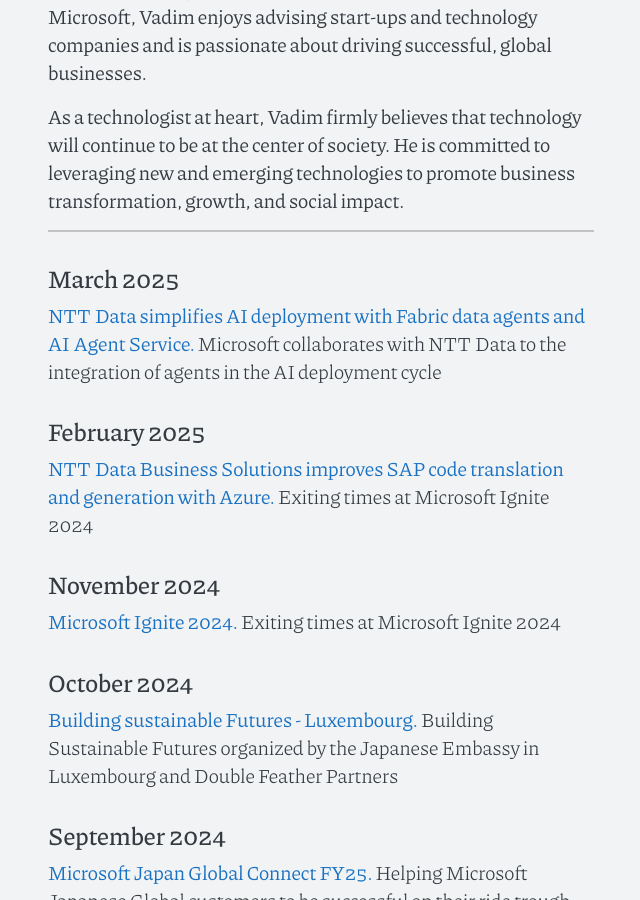
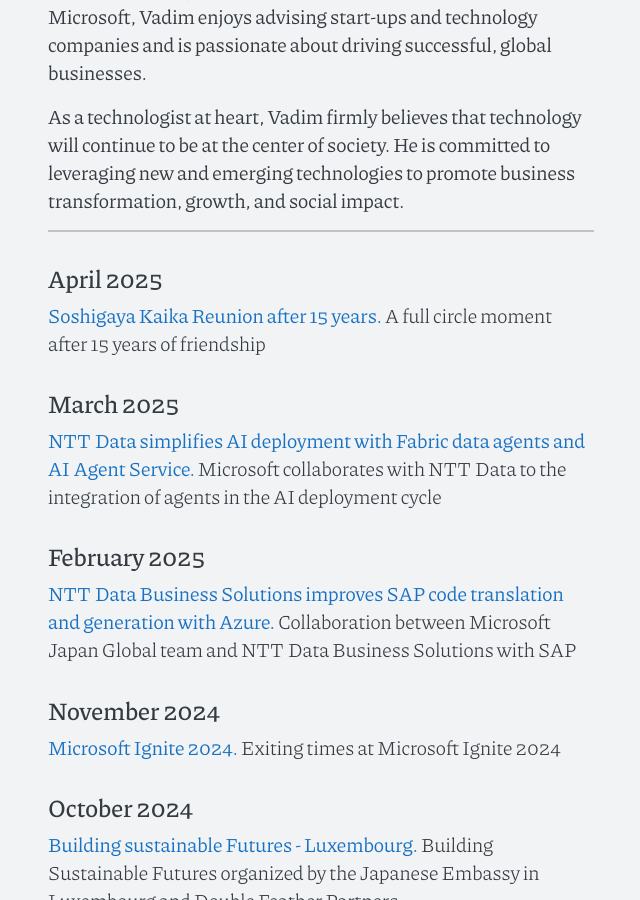
Before and after one commit to vadimzendejas/vadimzendejas.github.io, a Jekyll site: the page built from index.md, in a window 1280 px wide and 900 px high, scrolled down 1512 px. Shown: the whole window, without its empty margins (319-959 px from the left). Built offline with Jekyll 4.4.1, drawn with Linux system fonts in a browser that asks for light colours; part of the change alters nothing that is shown; some of the changed text lies outside the part shown.

Commit message:
Added post on soshigaya Kaikan Reunion 2025

```diff
--- a/_posts/2025-02-18-NTT-Data-Improves-SAP-code-translation-and-generation.md
+++ b/_posts/2025-02-18-NTT-Data-Improves-SAP-code-translation-and-generation.md
@@ -1,7 +1,7 @@
 ---
 layout: post
 title: NTT Data Business Solutions improves SAP code translation and generation with Azure
-lead: Exiting times at Microsoft Ignite 2024
+lead: Collaboration between Microsoft Japan Global team and NTT Data Business Solutions with SAP
 tags: innovation ai sap azure ntt microsoft coding appinnovation
 ---
 
--- /dev/null
+++ b/_posts/2025-04-22-soshigaya-kaikan-reunion-2025.md
@@ -0,0 +1,16 @@
+---
+layout: post
+title: Soshigaya Kaika Reunion after 15 years
+lead: A full circle moment after 15 years of friendship
+tags: friendship stayconnected reunion family
+---
+
+Last weekend, something truly special happened. A group of us — friends who studied together in Japan almost 20 years ago and have since spread out across the globe — finally came back to where it all began: Tokyo. But this time, it wasn’t just us. We brought along the greatest additions to our lives — our families.
+
+Life has taken each of us on wildly different paths, but reconnecting reminded me of the power of enduring friendships. We laughed over stories from our student days, reminiscing about moments that felt like they happened yesterday. And yet, seeing how far we've all come — personally and professionally — was a testament to the unyielding ties that bind us.
+
+This reunion made me reflect on how precious it is to nurture relationships. In an era of endless remote calls and online groups, staying connected is easier than ever, yet also too easy to take for granted. Meeting in person, sharing those memories and creating new ones, emphasized why we must value these bonds.
+Here’s to friendships that grow with time, to taking the time to meet even when life feels overwhelmingly busy, and to always remembering the people who shaped a part of who you are.
+
+
+![Soshigaya Kaikan Reunion 2025]({{ site.baseurl }}/assets/img/2025-04-22-soshigaya-kaikan-reunion-2025.jpeg "Soshigaya Kaikan Reunion 2025")
```
Also changed, not shown: assets/img/2025-04-22-soshigaya-kaikan-reunion-2025.jpeg (added).
